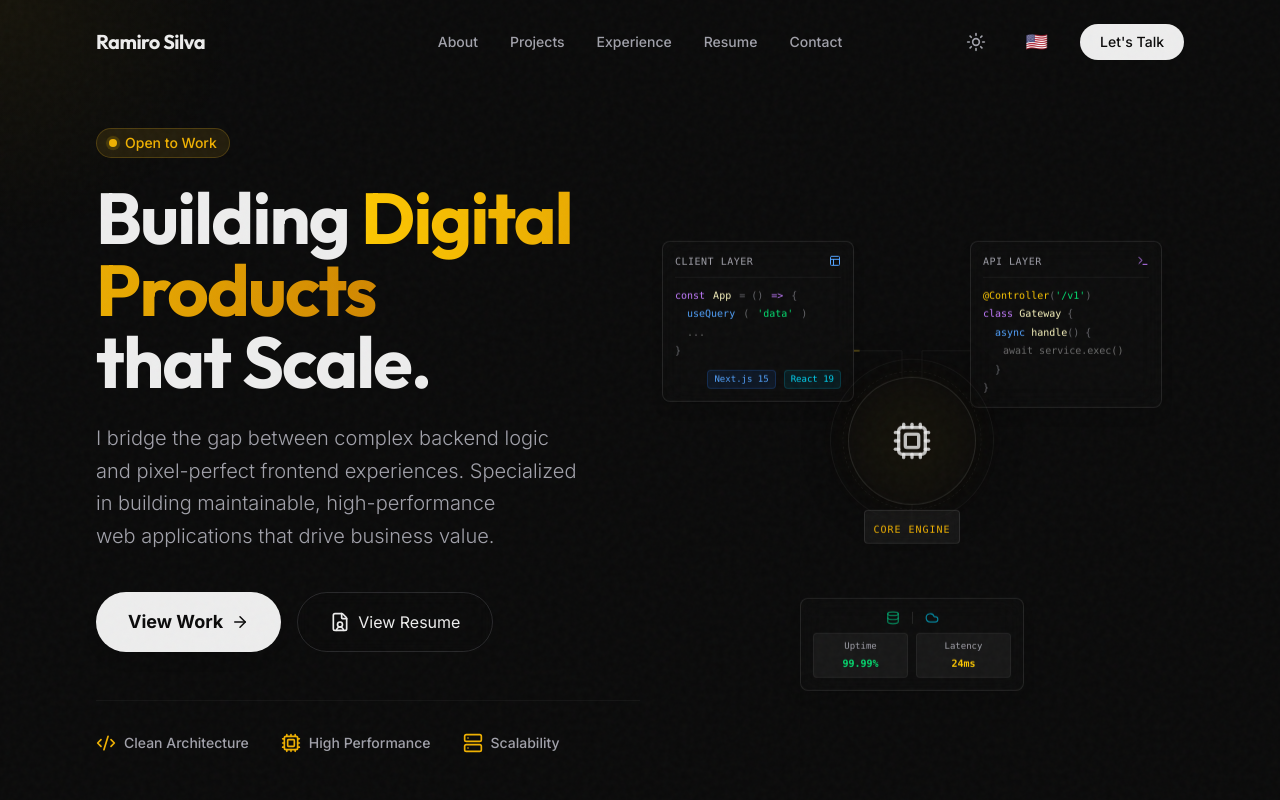
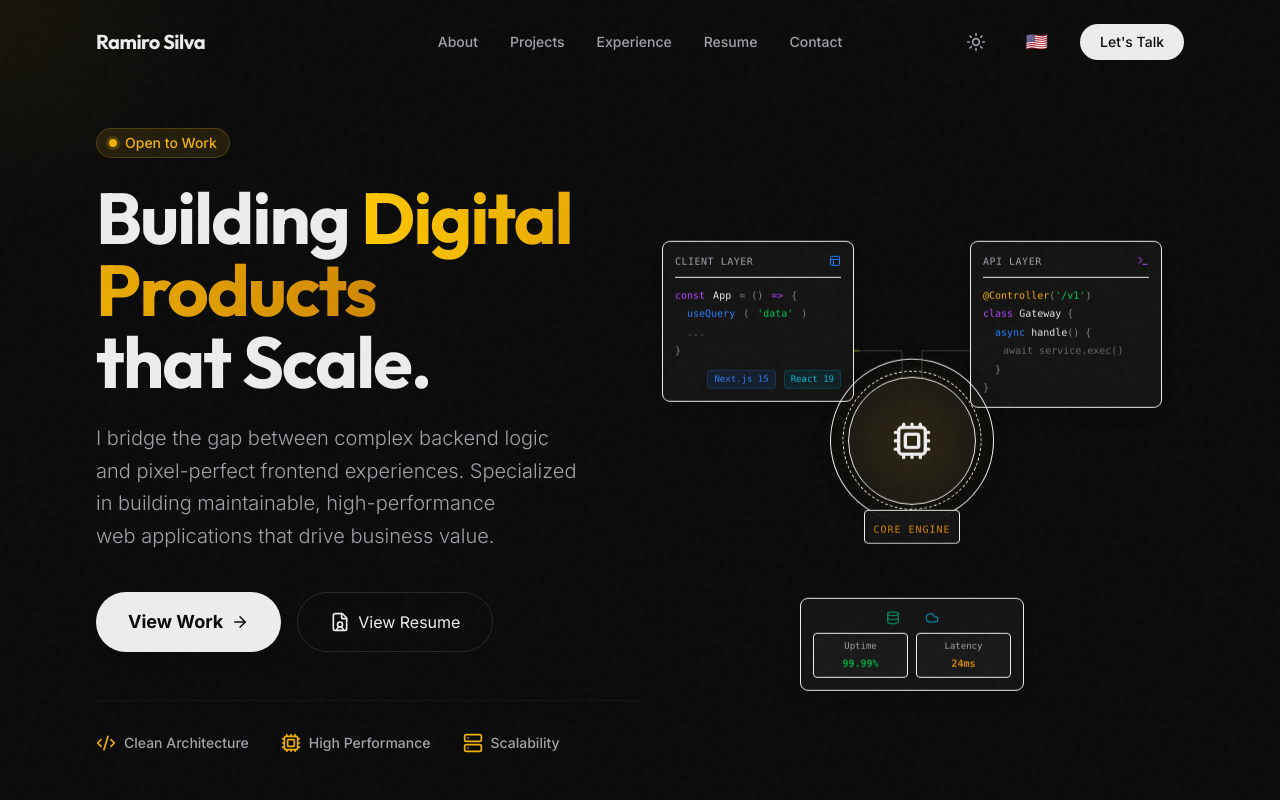
Before and after one commit to NickRami/my-portfolio, a React (Vite) app: page / in a window 1280 px wide. Shown: the top 800 px of the page. Built offline with nearby package versions, Linux system fonts and the light colour scheme.

Commit message:
feat: Add Hero section component with animated system architecture and internationalized content.

```diff
--- a/src/components/Hero.tsx
+++ b/src/components/Hero.tsx
@@ -88,7 +88,7 @@ export default function Hero() {
         <div className="relative w-full max-w-[350px] md:max-w-[500px] aspect-square flex items-center justify-center">
 
           {/* Blueprint Grid Background (Subtle) */}
-          <div className="absolute inset-0 bg-grid-white/[0.02] [mask-image:radial-gradient(ellipse_at_center,white,transparent_75%)] pointer-events-none" />
+          <div className="absolute inset-0 bg-grid-foreground/[0.02] [mask-image:radial-gradient(ellipse_at_center,white,transparent_75%)] pointer-events-none" />
 
           {/* SVG Systematic Connections */}
           <svg className="absolute inset-0 w-full h-full pointer-events-none z-0" viewBox="0 0 500 500" xmlns="http://www.w3.org/2000/svg">
@@ -111,15 +111,15 @@ export default function Hero() {
             {/* Connection Paths: Clear Angled Lines (Circuit-like) */}
             <motion.path
               d="M140 160 L240 160 L240 240"
-              stroke="#333" strokeWidth="1" fill="none" opacity="0.3"
+              stroke="currentColor" strokeWidth="1" fill="none" className="text-muted-foreground/30"
             />
             <motion.path
               d="M360 160 L260 160 L260 240"
-              stroke="#333" strokeWidth="1" fill="none" opacity="0.3"
+              stroke="currentColor" strokeWidth="1" fill="none" className="text-muted-foreground/30"
             />
             <motion.path
               d="M250 340 L250 260"
-              stroke="#333" strokeWidth="1" fill="none" opacity="0.3"
+              stroke="currentColor" strokeWidth="1" fill="none" className="text-muted-foreground/30"
             />
 
             {/* Data Flow Animations (Pulses) */}
@@ -153,26 +153,26 @@ export default function Hero() {
             animate={{ opacity: 1, y: 0 }}
             transition={{ delay: 0.2 }}
           >
-            <div className="bg-[#0D0D0D]/90 backdrop-blur-md border border-white/10 p-3 rounded-lg w-40 md:w-48 shadow-lg hover:border-yellow-500/30 transition-colors group cursor-default">
-              <div className="flex items-center justify-between mb-3 border-b border-white/5 pb-2">
+            <div className="bg-card/90 backdrop-blur-md border border-border/50 p-3 rounded-lg w-40 md:w-48 shadow-lg hover:border-yellow-500/30 transition-colors group cursor-default">
+              <div className="flex items-center justify-between mb-3 border-b border-border/30 pb-2">
                 <span className="text-[10px] font-mono text-muted-foreground uppercase tracking-wider">{t('hero.layer.client')}</span>
-                <Layout size={12} className="text-blue-400" />
+                <Layout size={12} className="text-blue-500" />
               </div>
               {/* Real Code Snippet Representation */}
-              <div className="space-y-1.5 font-mono text-[9px] md:text-[10px] text-muted-foreground/60 leading-tight">
+              <div className="space-y-1.5 font-mono text-[9px] md:text-[10px] text-muted-foreground/80 leading-tight">
                 <div className="flex gap-2">
-                  <span className="text-purple-400">const</span>
-                  <span className="text-yellow-100">App</span> = () <span className="text-purple-400">{`=>`}</span> {`{`}
+                  <span className="text-purple-500">const</span>
+                  <span className="text-foreground">App</span> = () <span className="text-purple-500">{`=>`}</span> {`{`}
                 </div>
                 <div className="pl-3 flex gap-2">
-                  <span className="text-blue-400">useQuery</span>(<span className="text-green-400">'data'</span>)
+                  <span className="text-blue-500">useQuery</span>(<span className="text-green-500">'data'</span>)
                 </div>
-                <div className="pl-3 text-white/40">...</div>
+                <div className="pl-3 text-muted-foreground/60">...</div>
                 <div>{`}`}</div>
               </div>
               <div className="mt-3 flex gap-2 justify-end">
-                <span className="px-1.5 py-0.5 rounded bg-blue-500/10 text-blue-400 text-[9px] font-mono border border-blue-500/20">Next.js 15</span>
-                <span className="px-1.5 py-0.5 rounded bg-cyan-500/10 text-cyan-400 text-[9px] font-mono border border-cyan-500/20">React 19</span>
+                <span className="px-1.5 py-0.5 rounded bg-blue-500/10 text-blue-500 text-[9px] font-mono border border-blue-500/20">Next.js 15</span>
+                <span className="px-1.5 py-0.5 rounded bg-cyan-500/10 text-cyan-500 text-[9px] font-mono border border-cyan-500/20">React 19</span>
               </div>
             </div>
           </motion.div>
@@ -184,22 +184,22 @@ export default function Hero() {
             animate={{ opacity: 1, y: 0 }}
             transition={{ delay: 0.4 }}
           >
-            <div className="bg-[#0D0D0D]/90 backdrop-blur-md border border-white/10 p-3 rounded-lg w-40 md:w-48 shadow-lg hover:border-yellow-500/30 transition-colors group cursor-default">
-              <div className="flex items-center justify-between mb-3 border-b border-white/5 pb-2">
+            <div className="bg-card/90 backdrop-blur-md border border-border/50 p-3 rounded-lg w-40 md:w-48 shadow-lg hover:border-yellow-500/30 transition-colors group cursor-default">
+              <div className="flex items-center justify-between mb-3 border-b border-border/30 pb-2">
                 <span className="text-[10px] font-mono text-muted-foreground uppercase tracking-wider">{t('hero.layer.api')}</span>
-                <Terminal size={12} className="text-purple-400" />
+                <Terminal size={12} className="text-purple-500" />
               </div>
-              <div className="space-y-1.5 font-mono text-[9px] md:text-[10px] text-muted-foreground/60 leading-tight">
+              <div className="space-y-1.5 font-mono text-[9px] md:text-[10px] text-muted-foreground/80 leading-tight">
                 <div>
-                  <span className="text-yellow-400">@Controller</span>(<span className="text-green-400">'/v1'</span>)
+                  <span className="text-yellow-500">@Controller</span>(<span className="text-green-500">'/v1'</span>)
                 </div>
                 <div>
-                  <span className="text-purple-400">class</span> <span className="text-yellow-100">Gateway</span> {`{`}
+                  <span className="text-purple-500">class</span> <span className="text-foreground">Gateway</span> {`{`}
                 </div>
                 <div className="pl-3">
-                  <span className="text-blue-400">async</span> <span className="text-yellow-100">handle</span>() {`{`}
+                  <span className="text-blue-500">async</span> <span className="text-foreground">handle</span>() {`{`}
                 </div>
-                <div className="pl-5 text-white/40">await service.exec()</div>
+                <div className="pl-5 text-muted-foreground/60">await service.exec()</div>
                 <div className="pl-3">{`}`}</div>
                 <div>{`}`}</div>
               </div>
@@ -213,26 +213,26 @@ export default function Hero() {
             animate={{ scale: 1, opacity: 1 }}
             transition={{ duration: 0.6, type: "spring" }}
           >
-            <div className="w-24 h-24 md:w-32 md:h-32 rounded-full bg-[#0A0A0A] border border-white/10 flex items-center justify-center relative shadow-[0_0_40px_rgba(0,0,0,0.5)] group cursor-pointer hover:border-yellow-500/50 transition-colors duration-500">
+            <div className="w-24 h-24 md:w-32 md:h-32 rounded-full bg-card border border-border/30 flex items-center justify-center relative shadow-[0_0_40px_rgba(0,0,0,0.1)] dark:shadow-[0_0_40px_rgba(0,0,0,0.5)] group cursor-pointer hover:border-yellow-500/50 transition-colors duration-500">
               {/* Inner glow pulse */}
-              <div className="absolute inset-0 rounded-full bg-yellow-500/5 blur-xl animate-pulse" />
+              <div className="absolute inset-0 rounded-full bg-yellow-500/10 blur-xl animate-pulse" />
 
               {/* Spinning ring - slower, technical */}
               <motion.div
-                className="absolute w-[110%] h-[110%] rounded-full border border-white/5 border-dashed"
+                className="absolute w-[110%] h-[110%] rounded-full border border-border/20 border-dashed"
                 animate={{ rotate: 360 }}
                 transition={{ duration: 20, repeat: Infinity, ease: "linear" }}
               />
               <motion.div
-                className="absolute w-[130%] h-[130%] rounded-full border border-white/5"
+                className="absolute w-[130%] h-[130%] rounded-full border border-border/10"
                 animate={{ rotate: -360 }}
                 transition={{ duration: 30, repeat: Infinity, ease: "linear" }}
               />
 
-              <Cpu size={32} className="text-foreground/80 md:w-[40px] md:h-[40px] relative z-10" />
+              <Cpu size={32} className="text-foreground md:w-[40px] md:h-[40px] relative z-10" />
 
-              <div className="absolute -bottom-10 whitespace-nowrap px-2 py-1 rounded bg-white/5 border border-white/10 backdrop-blur-sm">
-                <span className="text-[10px] font-mono text-yellow-500 tracking-widest uppercase">{t('hero.layer.core')}</span>
+              <div className="absolute -bottom-10 whitespace-nowrap px-2 py-1 rounded bg-card/80 border border-border/30 backdrop-blur-sm">
+                <span className="text-[10px] font-mono text-yellow-600 dark:text-yellow-500 tracking-widest uppercase">{t('hero.layer.core')}</span>
               </div>
             </div>
           </motion.div>
@@ -245,21 +245,21 @@ export default function Hero() {
             animate={{ opacity: 1, y: 0 }}
             transition={{ delay: 0.6 }}
           >
-            <div className="bg-[#0D0D0D]/90 backdrop-blur-md border border-white/10 p-3 rounded-lg w-48 md:w-56 shadow-lg hover:border-green-500/30 transition-colors group cursor-default">
+            <div className="bg-card/90 backdrop-blur-md border border-border/50 p-3 rounded-lg w-48 md:w-56 shadow-lg hover:border-green-500/30 transition-colors group cursor-default">
               <div className="flex items-center gap-3 justify-center mb-2">
                 <Database size={14} className="text-emerald-500/70" />
-                <div className="h-3 w-px bg-white/10"></div>
+                <div className="h-3 w-px bg-border/20"></div>
                 <Cloud size={14} className="text-cyan-500/70" />
               </div>
 
               <div className="grid grid-cols-2 gap-2 text-center">
-                <div className="bg-white/5 rounded p-1.5 border border-white/5">
+                <div className="bg-muted/50 rounded p-1.5 border border-border/20">
                   <div className="text-[9px] text-muted-foreground font-mono mb-0.5">{t('hero.stats.uptime')}</div>
-                  <div className="text-[10px] text-green-400 font-mono font-bold">99.99%</div>
+                  <div className="text-[10px] text-green-600 dark:text-green-400 font-mono font-bold">99.99%</div>
                 </div>
-                <div className="bg-white/5 rounded p-1.5 border border-white/5">
+                <div className="bg-muted/50 rounded p-1.5 border border-border/20">
                   <div className="text-[9px] text-muted-foreground font-mono mb-0.5">{t('hero.stats.latency')}</div>
-                  <div className="text-[10px] text-yellow-400 font-mono font-bold">24ms</div>
+                  <div className="text-[10px] text-yellow-600 dark:text-yellow-400 font-mono font-bold">24ms</div>
                 </div>
               </div>
             </div>
```
